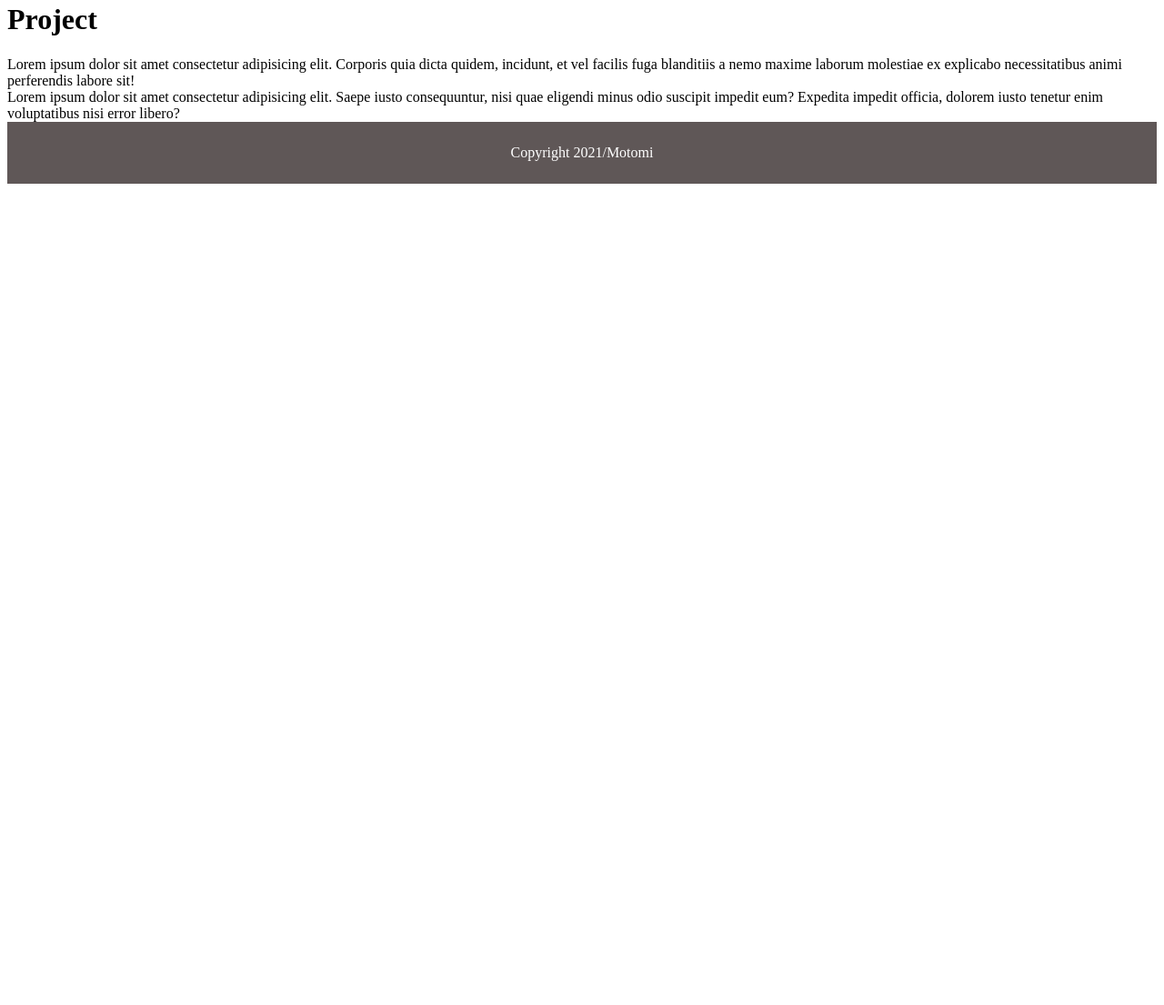
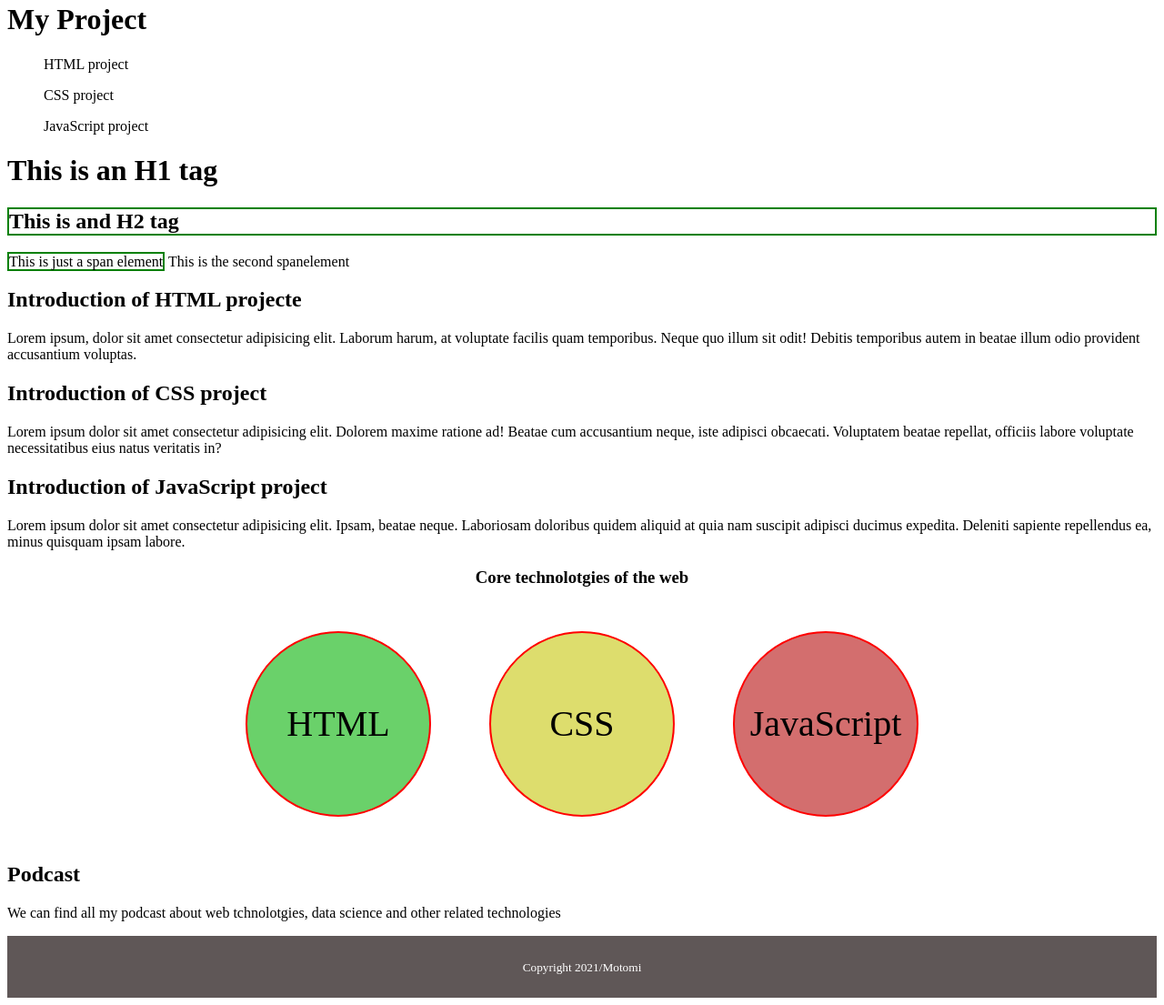
Before and after one commit to CAkoaramama/html-css-winter, a plain HTML site: page project.html in a window 1280 px wide. Shown: the part 256-1361 px from the top of the page at 91% size. Before the commit the page ends 800 px from the top, so only its background shows below. Drawn offline with Linux system fonts and the light colour scheme.

Commit message:
third commit, half way of week 4

```diff
--- a/project.html
+++ b/project.html
@@ -5,6 +5,23 @@
     <meta name="viewport" content="width=device-width, initial-scale=1.0">
     <title>project</title>
     <link rel="stylesheet" href="./main.css">
+    <style>
+        .box {display: inline-block;
+            border-radius: 50%;
+            margin: 30px;
+            height: 200px;
+            width: 200px;
+            border: red solid 2px;
+            text-align: center;
+            line-height: 200px;
+        font-size: 40px;}
+
+            #box-1 {background-color: rgb(106, 209, 106);}
+            #box-2 {background-color: rgb(221, 221, 109);}
+            #box-3 {background-color: rgb(211, 110, 110);}
+            #boxes {text-align: center;}
+
+    </style>
 </head>
 <body>
     <header style="background-color: rgb(95, 87, 87); color: white; text-align: center; text-transform: uppercase; padding: 25px">
@@ -16,21 +33,93 @@
             <li><a href="./project.html">Project</a></li>
         </ul>
     </header><br><br>
-    <h1>Project</h1>
+    <h1>My Project</h1>
 
  <main>
 
-        <div>
-            Lorem ipsum dolor sit amet consectetur adipisicing elit. Corporis quia dicta quidem, incidunt, et vel facilis fuga blanditiis a nemo maxime laborum molestiae ex explicabo necessitatibus animi perferendis labore sit!
-        </div>
+     <ul>HTML project</ul>
+     <ul>CSS project</ul>
+     <ul>JavaScript project</ul>
+     <!--H1 to h6, paragraf, div, header, footer, main, section, article, these are blocking elements-->
+     <!-- div does not have semantic meanint, but section does-->
+     <h1>This is an H1 tag</h1>
+     <h2 style="border:2px solid green">This is and H2 tag</h2>
+     <span style="border:2px solid green">This is just a span element</span>
+     <span>This is the second spanelement</span>
 
-        <div>
-            Lorem ipsum dolor sit amet consectetur adipisicing elit. Saepe iusto consequuntur, nisi quae eligendi minus odio suscipit impedit eum? Expedita impedit officia, dolorem iusto tenetur enim voluptatibus nisi error libero?
-        </div>
+     <section>
+        <h1>Introduction of HTML projecte</h1>
+        <article>
+            <p>Lorem ipsum, dolor sit amet consectetur adipisicing elit. Laborum harum, at voluptate facilis quam temporibus. Neque quo illum sit odit! Debitis temporibus autem in beatae illum odio provident accusantium voluptas.</p>
+
+        </article>
+
+
+
+     </section>
+     <section>
+        <h1>Introduction of CSS project</h1>
+        <article>
+            <p>
+                Lorem ipsum dolor sit amet consectetur adipisicing elit. Dolorem maxime ratione ad! Beatae cum accusantium neque, iste adipisci obcaecati. Voluptatem beatae repellat, officiis labore voluptate necessitatibus eius natus veritatis in?
+
+            </p>
+
+
+
+
+        </article>
+
+
+     </section>
+
+     <section>
+        <h1>Introduction of JavaScript project</h1>
+        <article>
+            <p>
+                Lorem ipsum dolor sit amet consectetur adipisicing elit. Ipsam, beatae neque. Laboriosam doloribus quidem aliquid at quia nam suscipit adipisci ducimus expedita. Deleniti sapiente repellendus ea, minus quisquam ipsam labore.
+            </p>
+
+        </article>
+
+    </div>
+
+     </section>
+     <section>
+         <article id="boxes">
+            <h1>Core technolotgies of the web</h1>
+            <div class="box" id="box-1">HTML</div>
+            <div class="box" id="box-2">CSS</div>
+            <div class="box" id="box-3">JavaScript</div>
+
+         </article>
+
+     </section>
+     <section>
+        <h1>Podcast</h1>
+        <article>
+         <p>
+             We can find all my podcast about web tchnolotgies, data science and other related technologies
+         </p>
+     </article>
+
+     </section>
+
+
+
+        <!--What is the difference between ID and Class,  ID is the specific and single element but the class is for common element-->
+
+
+
+
     </main>
     <footer style="background-color: rgb(95, 87, 87); color: white; text-align: center; ; padding: 25px">
         <div>
-            Copyright 2021/Motomi
+            <small>
+                Copyright 2021/Motomi
+
+            </small>
+
         </div>
 
     </footer>
```
Also changed, not shown: about.html (+4 -1 lines), contact.html (+4 -1 lines), index.html (+10 -3 lines).
